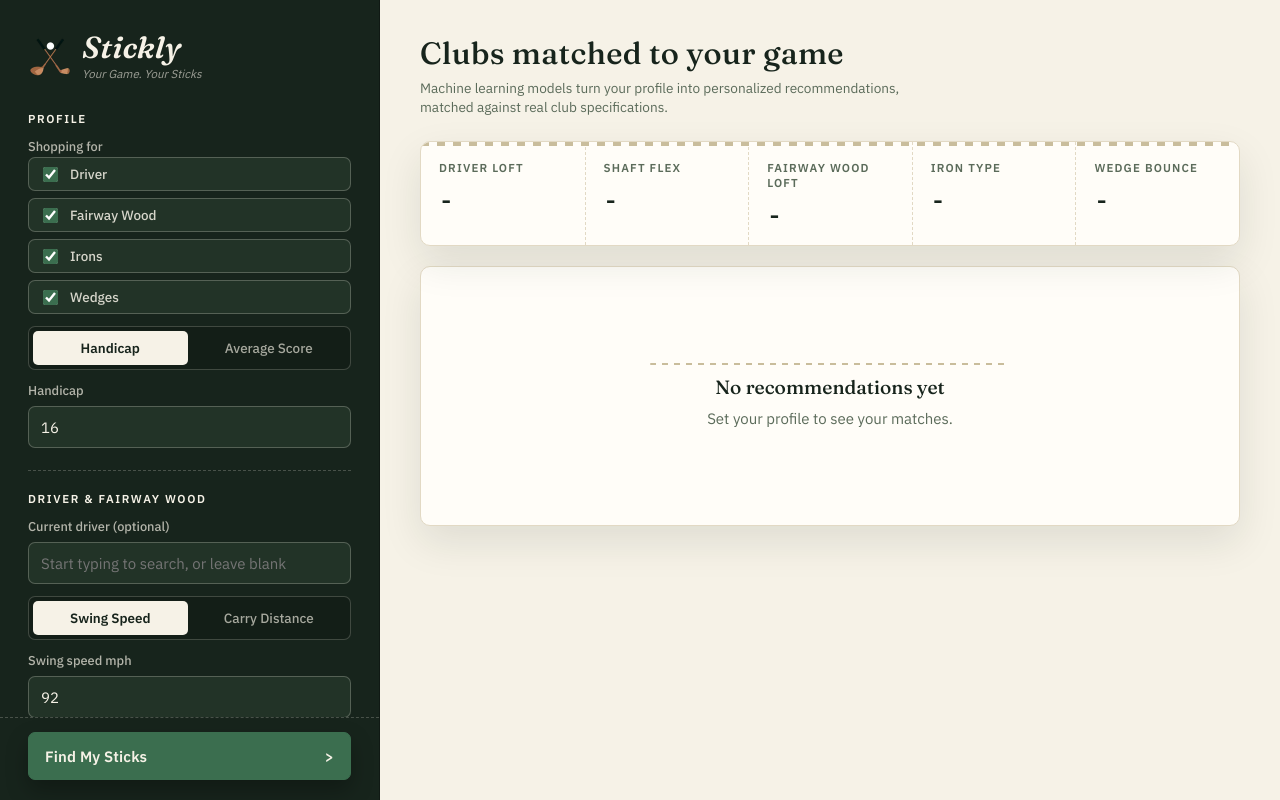
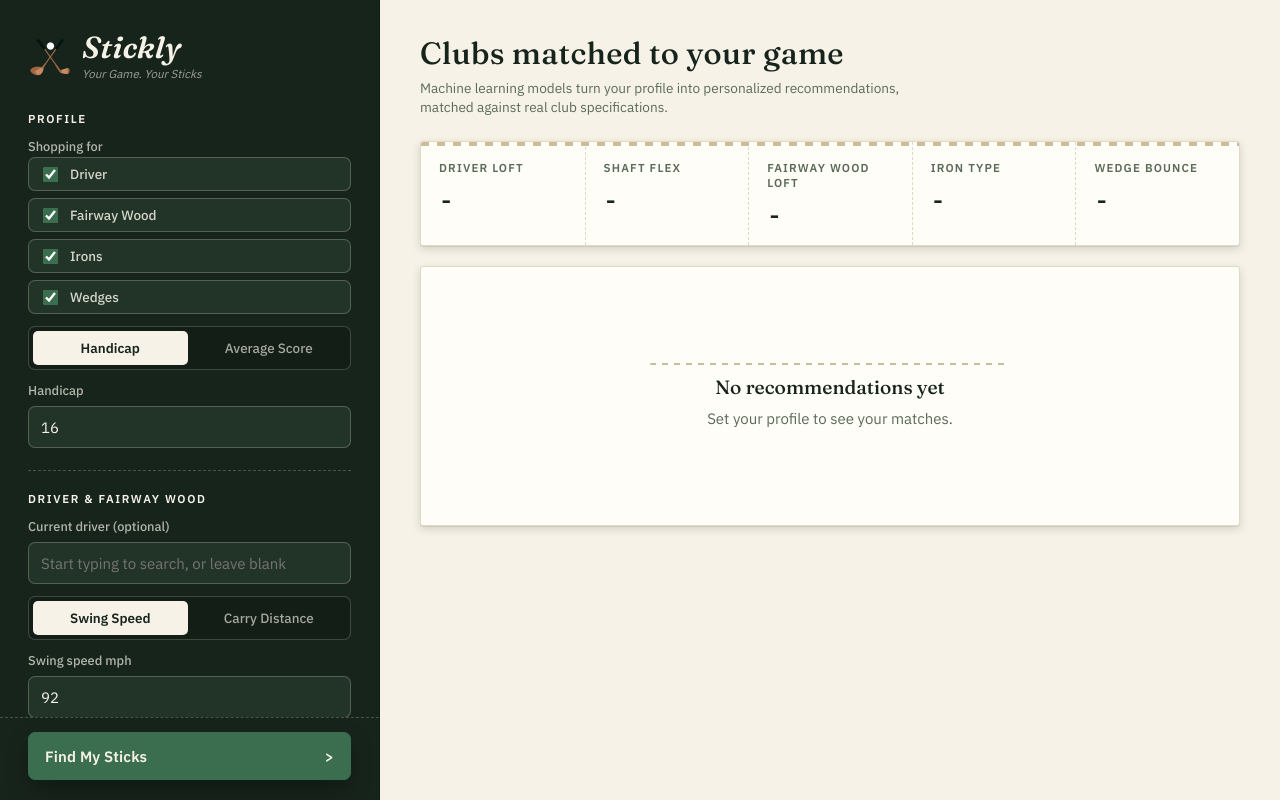
Before and after one commit to vincent-bui-se/GolfRec, a Flask app: page / in a window 1280 px wide. Run offline with Flask 3, Linux system fonts and the light colour scheme.

Commit message:
Refactor shadow and radius variables for improved visual clarity in styles

```diff
--- a/static/styles.css
+++ b/static/styles.css
@@ -71,8 +71,14 @@
   --flag: #8b3a2b;
 
   --ink-text: #1c2620;
-  --shadow: 0 16px 40px rgba(23, 36, 28, 0.1);
-  --radius: 10px;
+  /* A tight, low-blur drop rather than an ambient glow - paper resting on a
+     desk casts a shadow close to its own edge, not a soft halo floating
+     16px above the surface. */
+  --shadow: 0 1px 0 rgba(23, 36, 28, 0.08), 0 3px 8px rgba(23, 36, 28, 0.16);
+  /* A flat sheet of paper has square-ish corners, not a rounded app card;
+     this is just enough radius to keep sharp corners from looking like a
+     rendering glitch at small sizes. */
+  --radius: 3px;
 
   --font-display: "Fraunces", "Iowan Old Style", Georgia, serif;
   --font-body:
```
